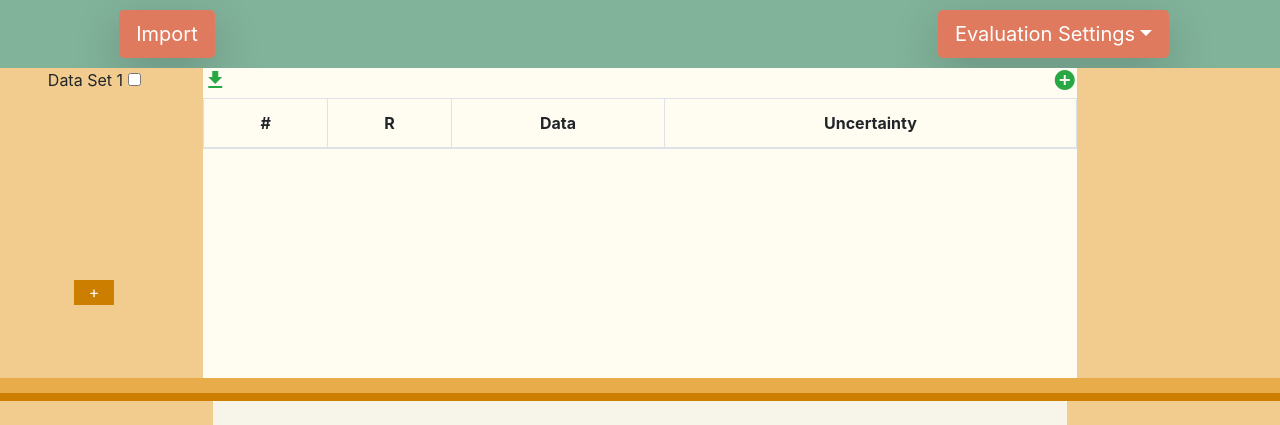
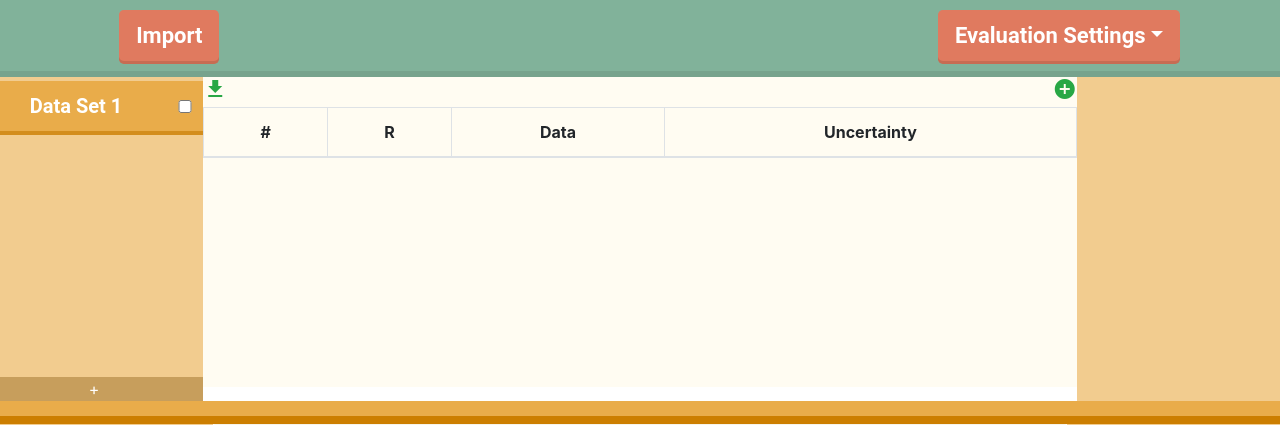
Before and after one commit to becker1998/Sigma-Chi, a PHP site: page /Index.html in a window 1280 px wide. Shown: the top 425 px of the page. Run offline with PHP 8.4, Linux system fonts and the light colour scheme; lists and menus that the app fills with data are empty.

Commit message:
front-end improvements
datasets column, header, header buttons

```diff
--- a/Index.html
+++ b/Index.html
@@ -16,17 +16,17 @@
   <body>
 
       <!------- TOP HALF OF SCREEN background colour: #2596be / rgb(37, 150, 190) --->
-      <div class="container-fluid">
+      <div class="container-fluid ">
         <div class="row ">
           <div class="col top-panel nopadding">
             <div class="row">
               <div class="col offset-1 ">
-                 <button type="file" onclick="document.getElementById('import').click();" class="btn shadow-lg btn-lg">Import
+                 <button type="file" onclick="document.getElementById('import').click();" class="btn btn-lg fontFix">Import
                    <input class= "input" type="file" id="import" name="filename" accept=".csv" onChange="dataFile(this)"></button>
               </div>
               <div class="col offset-4">
                  <div class="dropdown">
-                    <button type="button" class="btn shadow-lg btn-lg dropdown-toggle" id="eval-settings" data-toggle="dropdown">Evaluation Settings</button>
+                    <button type="button" class="btn btn-lg dropdown-toggle fontFix" id="eval-settings" data-toggle="dropdown">Evaluation Settings</button>
                   <div class="dropdown-menu mt-2 w-75 bg-colour-evaluation-settings" aria-labelledby="eval-settings">
                     <form class="form-group">
                       <div class="form-group row ml-3 mt-1">
@@ -106,6 +106,7 @@
             </div>
           </div>
         </div>
+      <div class="header-underline w-100"></div>
         <div class="row d-flex">
           <div class="col-2  d-flex flex-column
             side-panel nopadding sidecol ">
@@ -115,9 +116,9 @@
                     <!-- DataSets are written into here from addNewData() -->
                     <!-- Datasets are stored into a div to and on onclick will invoke
                     getData() which updates the below table accordingly -->
-                    <div class="data text-center" id = "data1" onclick="getData(1)">
-                      <label id="label1" >Data Set 1</label>
-                      <input class="text-center" type="checkbox" id="checkdata1" onchange="graph(this)">
+                    <div class="text-center datasetBox d-flex align-items-center" id = "data1" onclick="getData(1)">
+                      <label class="col-10 mt-2" id="label1" >Data Set 1</label>
+                      <input class="col-2" type="checkbox" id="checkdata1" onchange="graph(this)">
                     </div>
                   </div>
                 </nav>
--- a/css/main.css
+++ b/css/main.css
@@ -66,11 +66,13 @@ display: block;
 	margin: 10px;
 	background-color: #E07A5F !important;
 	color: white !important;
+	box-shadow: 0px 3px 0px 0px #c76c53 !important;
 }
 
 .btn:hover{
 	background-color: #CD7158 !important;
 	color: white !important;
+	box-shadow: 0px 3px 0px 0px #b1604a !important;
 }
 
 .divider{
@@ -111,6 +113,8 @@ display: block;
 
 .navbar {
 	padding: 0 !important;
+	height: 100%;
+	/* margin-top: 4px; */
 }
 
 nav .col {
@@ -125,35 +129,45 @@ label{
 	text-align: center !important;
 }
 
-.data{
-	margin-bottom: 2px !important;
+#datasets{
+	height: 300px;
+	overflow-y: auto;
+}
+
+.datasetBox {
+	min-height: 50px;
+	height: 50px;
+	margin-top: 4px !important;
+	margin-bottom: 6px !important;
+	background-color: #E9AC4A;
+	box-shadow: 0px 4px 0px 0px #cc7e00cb;
+	font-family: 'Roboto', sans-serif;
+	font-weight:600 !important;
+	font-size: 20px;
+	color: white;
+}
+
+.datasetBox:hover{
+	background-color: #f8b345 !important;
+	color: white !important;
 }
 
 .check{
 	margin-left: 130px !important;
 }
 
-.data:hover{
-	background-color: #ffb743 !important;
-	color: white !important;
-	margin-bottom: 2px !important;
-}
-
 .add{
-	background-color: #CC7E00 !important;
+	background-color: #c79e5c  !important;
 	color: white !important;
 	box-shadow: 0px 5px 0px #CC7E00;
-	margin-top: 12px !important;
-	width: 40px !important;
-	height: 20px !important;
+	width: 100% !important;
 }
 
 .add:hover{
-	margin-bottom: 2px !important;
-	background-color: #9e732d !important;
+	background-color: #ac8039 !important;
 	box-shadow: 0px 5px 0px #9e732d;
 	color: white !important;
-	width: 40px !important;
+	width: 100% !important;
 }
 
 .brand{
@@ -196,3 +210,16 @@ select:active {
 select:hover{
 	border-color: #E9AC4A !important;
 }
+
+.header-underline {
+	background-color: #77A38D;
+	height: 6px;
+}
+
+.fontFix{
+	font-family: 'Roboto', sans-serif;
+	font-weight: 700 !important;
+	font-size: 22px !important;
+}
+
+@import url('https://fonts.googleapis.com/css2?family=Roboto:ital,wght@0,100;0,300;0,400;0,500;0,700;0,900;1,100;1,300;1,400;1,500;1,700;1,900&display=swap');
```
Also changed, not shown: js/sigmaChi.js (+170 -136 lines).
